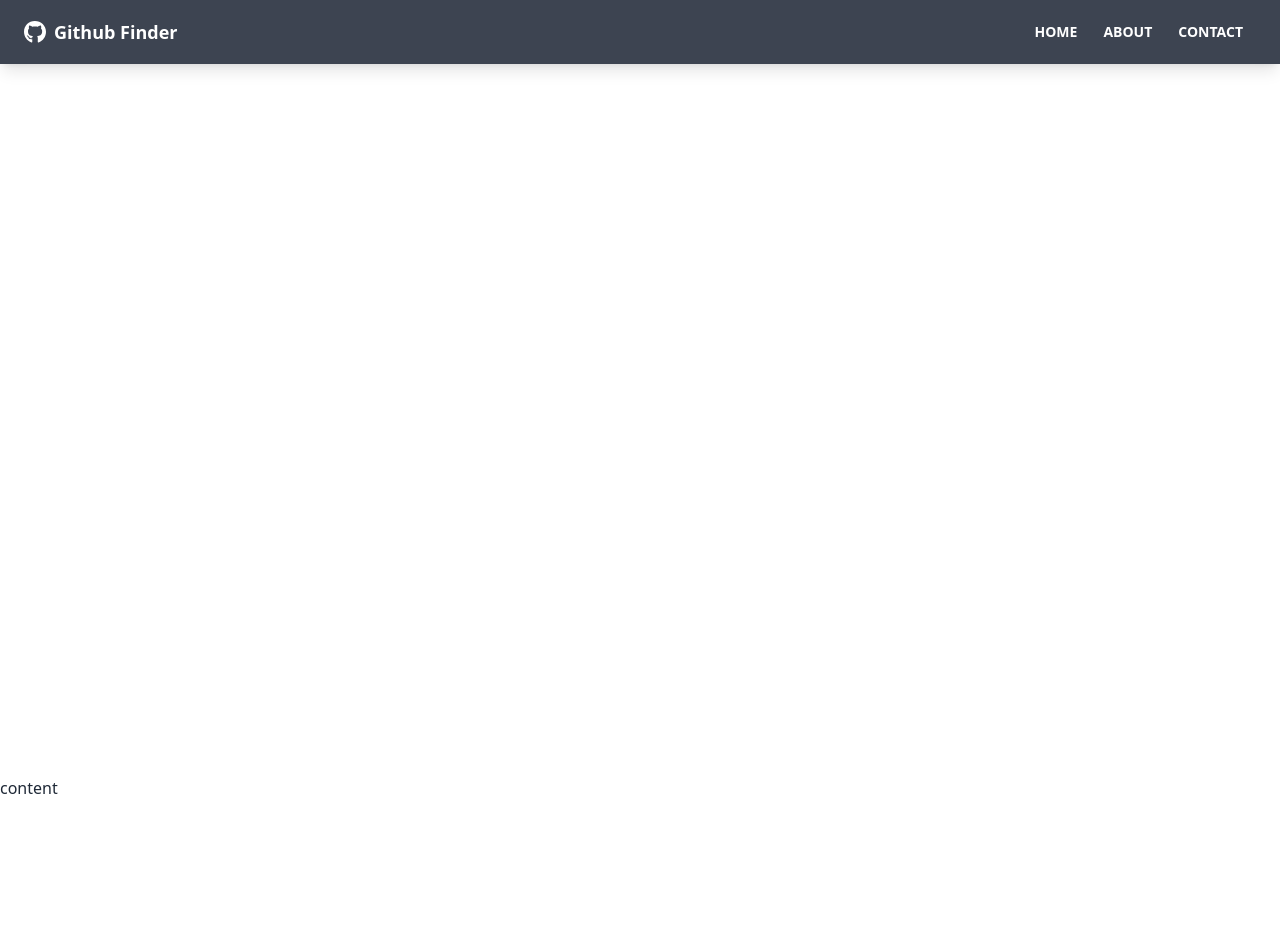
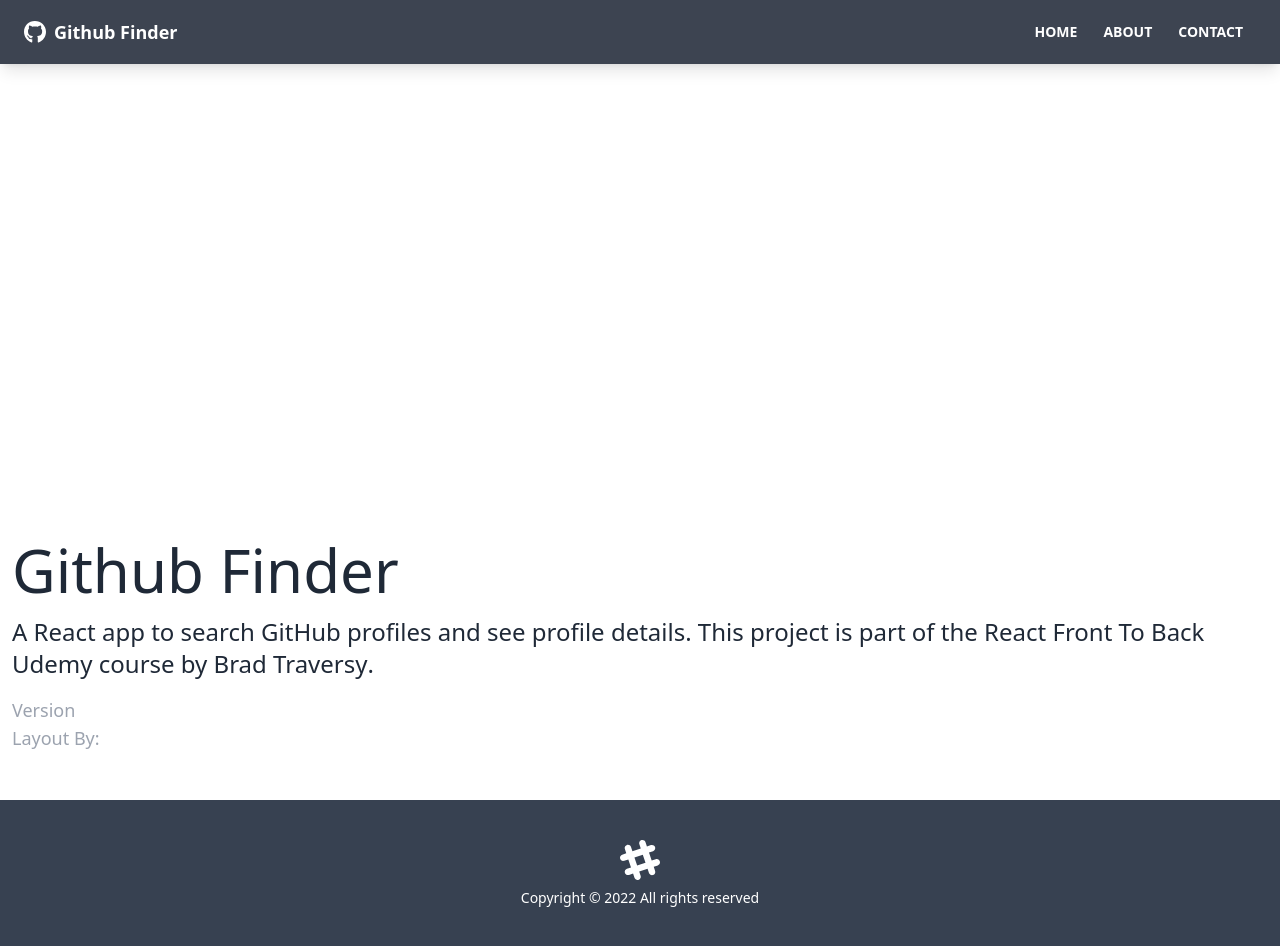
Before and after one commit to cmart88/github-finder, a React (Create React App) app: page /about in a window 1280 px wide. Before the commit the page ends 800 px from the top, so only its background shows below. Built offline with nearby package versions, Linux system fonts and the light colour scheme.

Commit message:
updated pages

```diff
--- a/src/App.js
+++ b/src/App.js
@@ -1,13 +1,27 @@
-import { BrowserRouter as Router, Route } from "react-router-dom";
+import { BrowserRouter as Router, Route, Routes } from "react-router-dom";
 import Navbar from "./components/layout/Navbar";
+import Footer from "./components/layout/Footer";
+import Home from "./pages/Home";
+import About from "./pages/About";
+import Contact from "./pages/Contact";
+import NotFound from "./pages/NotFound";
 
 function App() {
   return (
     <Router>
       <div className='flex flex-col justify-between h-screen'>
         <Navbar />
-        <main>content</main>
+        <main className='container mx-auto px-3 pb-12'>
+          <Routes>
+            <Route path='/' element={<Home />}></Route>
+            <Route path='/about' element={<About />}></Route>
+            <Route path='/contact' element={<Contact />}></Route>
+            <Route path='/*' element={<NotFound />}></Route>
+          </Routes>
+        </main>
       </div>
+
+      <Footer />
     </Router>
   );
 }
--- /dev/null
+++ b/src/components/layout/Footer.jsx
@@ -0,0 +1,22 @@
+function Footer() {
+  const footerYear = new Date().getFullYear();
+  return (
+    <footer className='footer p-10 bg-gray-700 text-primary-content footer-center'>
+      <div>
+        <svg
+          width='40'
+          height='40'
+          viewBox='0 0 24 24'
+          xmlns='http://www.w3.org/2000/svg'
+          fillRule='evenodd'
+          clipRule='evenodd'
+          className='inline-block fill-current'>
+          <path d='M22.672 15.226l-2.432.811.841 2.515c.33 1.019-.209 2.127-1.23 2.456-1.15.325-2.148-.321-2.463-1.226l-.84-2.518-5.013 1.677.84 2.517c.391 1.203-.434 2.542-1.831 2.542-.88 0-1.601-.564-1.86-1.314l-.842-2.516-2.431.809c-1.135.328-2.145-.317-2.463-1.229-.329-1.018.211-2.127 1.231-2.456l2.432-.809-1.621-4.823-2.432.808c-1.355.384-2.558-.59-2.558-1.839 0-.817.509-1.582 1.327-1.846l2.433-.809-.842-2.515c-.33-1.02.211-2.129 1.232-2.458 1.02-.329 2.13.209 2.461 1.229l.842 2.515 5.011-1.677-.839-2.517c-.403-1.238.484-2.553 1.843-2.553.819 0 1.585.509 1.85 1.326l.841 2.517 2.431-.81c1.02-.33 2.131.211 2.461 1.229.332 1.018-.21 2.126-1.23 2.456l-2.433.809 1.622 4.823 2.433-.809c1.242-.401 2.557.484 2.557 1.838 0 .819-.51 1.583-1.328 1.847m-8.992-6.428l-5.01 1.675 1.619 4.828 5.011-1.674-1.62-4.829z'></path>
+        </svg>
+        <p>Copyright &copy; {footerYear} All rights reserved</p>
+      </div>
+    </footer>
+  );
+}
+
+export default Footer;
--- /dev/null
+++ b/src/pages/About.jsx
@@ -0,0 +1,31 @@
+function About() {
+  return (
+    <div>
+      <h1 className='text-6xl mb-4'>Github Finder</h1>
+      <p className='mb-4 text-2xl font-light'>
+        A React app to search GitHub profiles and see profile details. This
+        project is part of the
+        <a href='https://www.udemy.com/course/modern-react-front-to-back/'>
+          {" "}
+          React Front To Back
+        </a>{" "}
+        Udemy course by
+        <strong>
+          <a href='https://traversymedia.com'> Brad Traversy</a>
+        </strong>
+        .
+      </p>
+      <p className='text-lg text-gray-400'>
+        Version <span className='text-white'>1.0.0</span>
+      </p>
+      <p className='text-lg text-gray-400'>
+        Layout By:
+        <a className='text-white' href='https://twitter.com/hassibmoddasser'>
+          Hassib Moddasser
+        </a>
+      </p>
+    </div>
+  );
+}
+
+export default About;
--- /dev/null
+++ b/src/pages/CSS/notfound.css
@@ -0,0 +1,62 @@
+@import url("https://fonts.googleapis.com/css2?family=Permanent+Marker&family=Fira+Mono:wght@500&display=swap");
+body {
+  height: 95vh;
+  background: #000000;
+  text-align: center;
+  color: #e0e0e0;
+  font-family: "Fira Mono", monospace;
+}
+h1 {
+  font-size: 2.5rem;
+  font-family: "Permanent Marker", cursive;
+}
+div {
+  transform-style: preserve-3d;
+}
+svg {
+  width: clamp(300px, 70%, 600px);
+  height: 500px;
+}
+#rocket {
+  transform: translateY(750px);
+
+  animation: launch 2s ease-out forwards;
+}
+
+@keyframes launch {
+  from {
+    transform: translateY(750px);
+  }
+  to {
+    perspective: 500px;
+    transform: translateY(0px);
+  }
+}
+#stars {
+  animation: twinkling 2s linear;
+}
+@keyframes twinkling {
+  from {
+    transform: scale(0);
+  }
+  to {
+    transform: scale(1);
+  }
+}
+.text {
+  opacity: 0;
+  animation: appear 1s ease-in forwards;
+  animation-delay: 1.8s;
+}
+@keyframes appear {
+  from {
+    opacity: 0;
+  }
+  to {
+    opacity: 1;
+  }
+}
+a {
+  color: #f66947;
+  text-decoration: none;
+}
--- /dev/null
+++ b/src/pages/Contact.jsx
@@ -0,0 +1,5 @@
+function Contact() {
+  return <div>Contact</div>;
+}
+
+export default Contact;
--- /dev/null
+++ b/src/pages/Home.jsx
@@ -0,0 +1,9 @@
+function Home() {
+  return (
+    <div>
+      <h1 className='text-6xl'>Welcome</h1>
+    </div>
+  );
+}
+
+export default Home;
--- /dev/null
+++ b/src/pages/NotFound.jsx
@@ -0,0 +1,21 @@
+import { Link } from "react-router-dom";
+import { FaHome } from "react-icons/fa";
+
+function NotFound() {
+  return (
+    <div className='hero'>
+      <div className='text-center hero-content'>
+        <div className='max-w-lg'>
+          <h1 className='text-8xl font-bold mb-8'>Oops!</h1>
+          <p className='text-5xl mb-8'>404-Page Not Found!</p>
+          <Link className='btn btn-primary btn-lg' to='/'>
+            <FaHome className='mr-2' />
+            Back Home
+          </Link>
+        </div>
+      </div>
+    </div>
+  );
+}
+
+export default NotFound;
```
